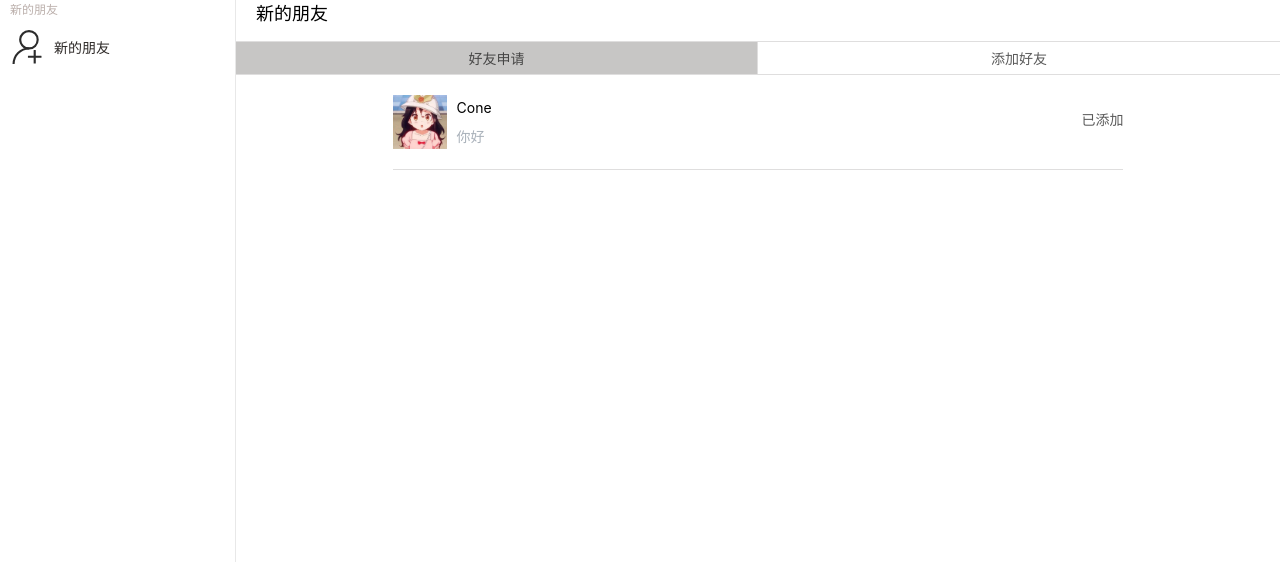
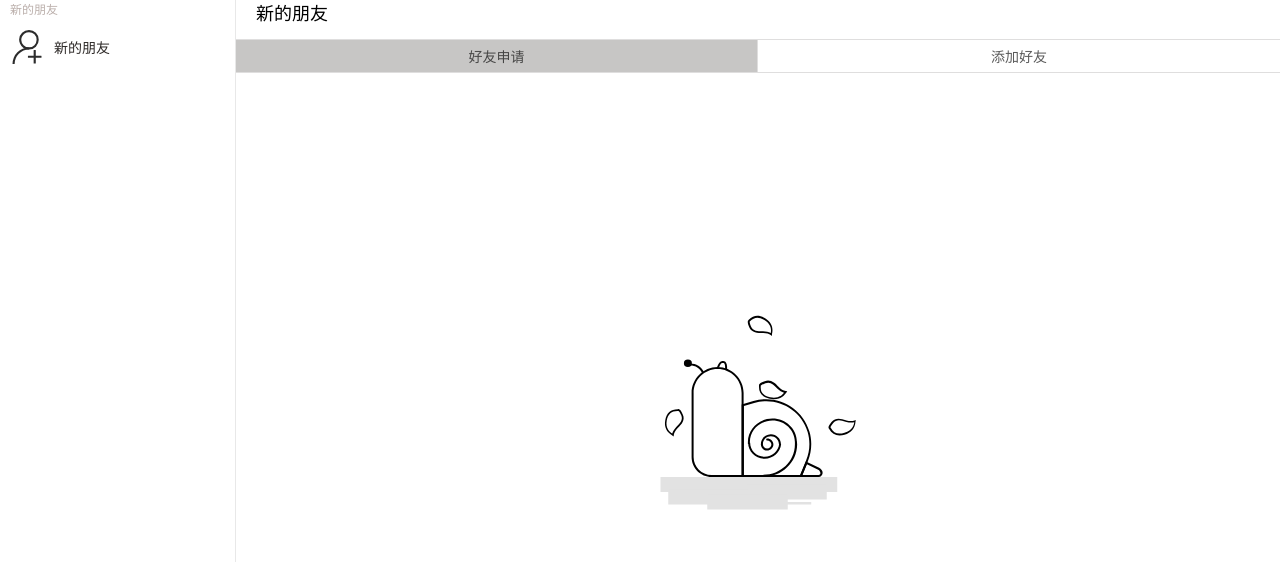
Before and after one commit to Thinker-Mars/mChat-front, a Vue app: page /home/friend/newFriend in a window 1280 px wide. Shown: the top 562 px of the page. Built offline with nearby package versions, Linux system fonts and the light colour scheme.

Commit message:
feat: 基本完成「好友申请」与「添加好友」页面

```diff
--- a/src/main.js
+++ b/src/main.js
@@ -2,7 +2,7 @@ import Vue from 'vue';
 import App from './App.vue';
 import router from './router';
 import store from './store';
-import { Button, Input, Menu, Icon, Upload, Notification, Modal, FormModel, Tooltip, Radio } from 'ant-design-vue';
+import { Button, Input, Menu, Icon, Upload, Notification, Modal, FormModel, Tooltip, Radio, Spin } from 'ant-design-vue';
 import { tellTime } from '@/utils/commonFun';
 
 Vue.use(FormModel);
@@ -14,6 +14,7 @@ Vue.use(Upload);
 Vue.use(Modal);
 Vue.use(Tooltip);
 Vue.use(Radio);
+Vue.use(Spin);
 
 Vue.config.productionTip = false;
 
--- a/src/views/newFriend/index.vue
+++ b/src/views/newFriend/index.vue
@@ -1,5 +1,6 @@
 <template>
 	<div class="new-friend">
+		<div class="sticky">
 			<div class="page-title">
 				新的朋友
 			</div>
@@ -7,28 +8,42 @@
 				<span :class="chooseType === 'list' ? 'active' : ''" @click="checkApplyList">好友申请</span>
 				<span :class="chooseType === 'add' ? 'active' : ''" @click="checkAddFriend">添加好友</span>
 			</div>
+		</div>
 		<!-- 好友申请 -->
 		<div v-if="chooseType === 'list'" class="apply-list">
-			<div class="card">
+			<div v-if="Object.keys(applyList).length === 0" class="no-apply">
+				<img src="@/assets/img/system/no-match-friend.svg">
+			</div>
+			<div v-for="(applyUser, index) in applyList" v-else :key="index" class="card">
 				<div class="img-container">
 					<img src="@/assets/img/user/preview.jpg">
 				</div>
 				<div class="info">
 					<div class="name">
-						Cone
+						{{ applyUser.NickName }}
 					</div>
 					<div class="greet">
-						你好
+						{{ applyUser.Greet }}
 					</div>
-					<div class="status">
-						已添加
+					<div class="operate">
+						<a-button type="primary" @click="apply(applyUser.Uid)">
+							同意
+						</a-button>
 					</div>
 				</div>
 			</div>
 		</div>
 		<!-- 添加好友 -->
-		<div v-if="chooseType === 'add'">
-			添加好友
+		<div v-show="chooseType === 'add'" class="add-friend" spellcheck="false">
+			<div class="type-to-search">
+				<a-input-search placeholder="输入对方昵称 或 UID 进行搜索" style="width: 80%" @search="handleSearch" />
+			</div>
+			<div v-show="searching" class="loading">
+				<a-spin />
+			</div>
+			<div v-show="!searching && matchList.length === 0" class="no-match-friend">
+				<img src="@/assets/img/system/no-match-friend.svg">
+			</div>
 		</div>
 	</div>
 </template>
@@ -42,7 +57,26 @@ export default {
 			 * 当前查看的tab类型
 			 * list：好友申请  add：添加好友
 			 */
-			chooseType: 'list'
+			chooseType: 'list',
+			/**
+			 * true表示正在搜索中
+			 */
+			searching: false,
+			/**
+			 * 好友申请列表
+			 */
+			applyList: [
+				// {
+				// 	Uid: 11111,
+				// 	NickName: 'Cone',
+				// 	Avatar: '',
+				// 	Greet: '你好'
+				// }
+			],
+			/**
+			 * 搜索匹配的用户列表
+			 */
+			matchList: []
 		};
 	},
 	methods: {
@@ -57,6 +91,19 @@ export default {
 		 */
 		checkAddFriend() {
 			this.chooseType = 'add';
+		},
+		/**
+		 * 同意好友申请
+		 * @param uid 申请人的id
+		 */
+		apply(uid) {
+			console.log(uid, 'uid');
+		},
+		handleSearch(value) {
+			this.searching = true;
+			setTimeout(() => {
+				this.searching = false;
+			}, 2000);
 		}
 	}
 };
@@ -64,9 +111,16 @@ export default {
 
 <style scoped lang="scss">
 .new-friend {
+	width: 100%;
+	height: 100%;
 	user-select: none;
 }
+.sticky {
+	position: sticky;
+	top: 0;
+}
 .page-title {
+	height: 40px;
 	padding-bottom: 14px;
 	padding-left: 20px;
 	font-size: 18px;
@@ -91,12 +145,27 @@ export default {
 .choose-view span.active {
 	background-color: #c7c6c5 !important;
 }
+.no-apply {
+	height: 100%;
+	text-align: center;
+	img {
+		position: relative;
+    top: 50%;
+    transform: translateY(-50%);
+	}
+}
 .apply-list {
+  height: calc(100% - 73px);
+	margin: 0 auto;
+	overflow-y: auto;
+	.card {
 		width: 70%;
     margin: 0 auto;
-	.card {
 		padding: 20px 0;
 		border-bottom: 1px solid #dfdede;
+	}
+	.card:last-child {
+		border-bottom: none;
 	}
 	.img-container {
 		display: inline-block;
@@ -116,20 +185,59 @@ export default {
 		height: 54px;
 		.name {
 			position: absolute;
+			display: inline-block;
+			max-width: 80%;
 			top: 2px;
+			white-space: nowrap;
+			text-overflow: ellipsis;
+			overflow: hidden;
 			color: #000000;
 		}
-		.status {
+		.operate {
 			position: relative;
 			float: right;
-			top: 14px;
-			cursor: pointer;
+			top: 12px;
 		}
 		.greet {
 			position: absolute;
+			display: inline-block;
+			max-width: 80%;
 			bottom: 2px;
+			white-space: nowrap;
+			text-overflow: ellipsis;
+			overflow: hidden;
 			color: #a8b0b9;
 		}
 	}
 }
+.apply-list::-webkit-scrollbar {
+	width: 8px;
+	height: 10px;
+}
+.apply-list::-webkit-scrollbar-thumb {
+	border-radius: 10px;
+	background: #D8D8D8;
+}
+.add-friend {
+	height: calc(100% - 73px);
+}
+.type-to-search {
+	padding-top: 20px;
+	padding-bottom: 10px;
+	text-align: center;
+}
+.loading {
+	height: 100px;
+	line-height: 100px;
+	text-align: center;
+}
+.no-match-friend {
+	height: calc(100% - 62px);
+	text-align: center;
+	img {
+		position: relative;
+    top: 50%;
+    transform: translateY(-50%);
+	}
+}
 </style>
```
Also changed, not shown: src/assets/img/system/no-apply.svg (added), src/assets/img/system/no-match-friend.svg (added). Lines whose indentation alone changed are shown as unchanged.
